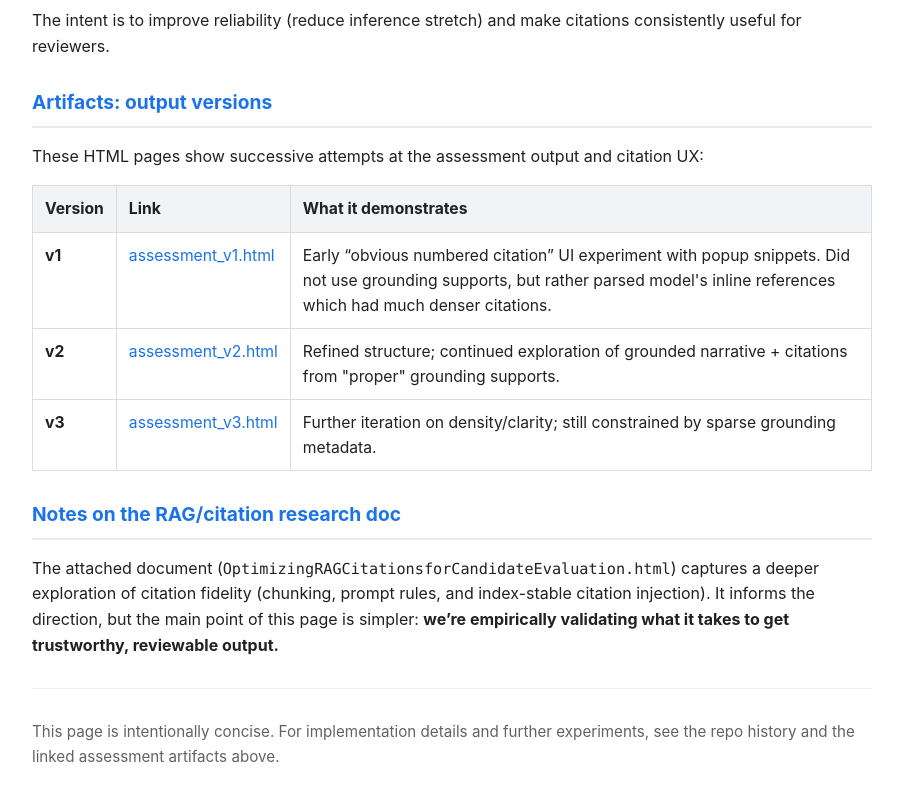
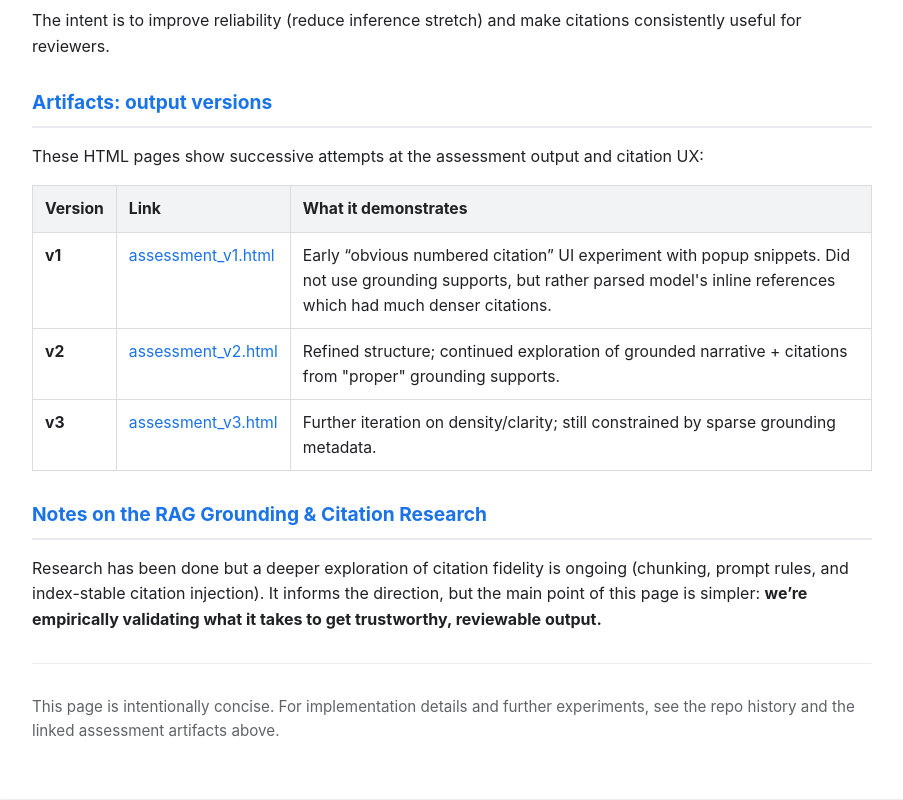
Before and after one commit to colinkershaw/talent-AIcquisition, a website: page index.html in a window 1280 px wide. Shown: the part 792-1592 px from the top of the page, without its empty margins (188-1091 px from the left). Drawn offline with Linux system fonts and the light colour scheme.

Commit message:
Update RAG notes section for clarity and consistency in terminology.

```diff
--- a/index.html
+++ b/index.html
@@ -173,11 +173,10 @@
         </tbody>
     </table>
 
-    <h2>Notes on the RAG/citation research doc</h2>
+    <h2>Notes on the RAG Grounding & Citation Research</h2>
     <p>
-        The attached document (<code>OptimizingRAGCitationsforCandidateEvaluation.html</code>) captures
-        a deeper exploration of citation fidelity (chunking, prompt rules, and index-stable citation injection).
-        It informs the direction, but the main point of this page is simpler:
+        Research has been done but a deeper exploration of citation fidelity is ongoing (chunking, prompt rules, and
+        index-stable citation injection). It informs the direction, but the main point of this page is simpler:
         <strong>we’re empirically validating what it takes to get trustworthy, reviewable output.</strong>
     </p>
 
```
